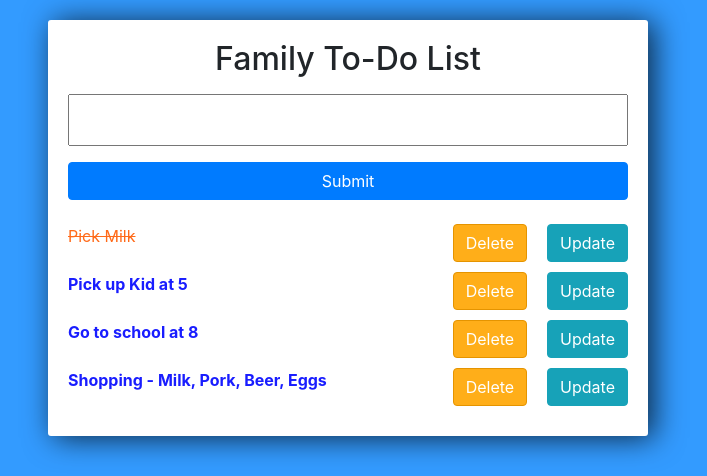
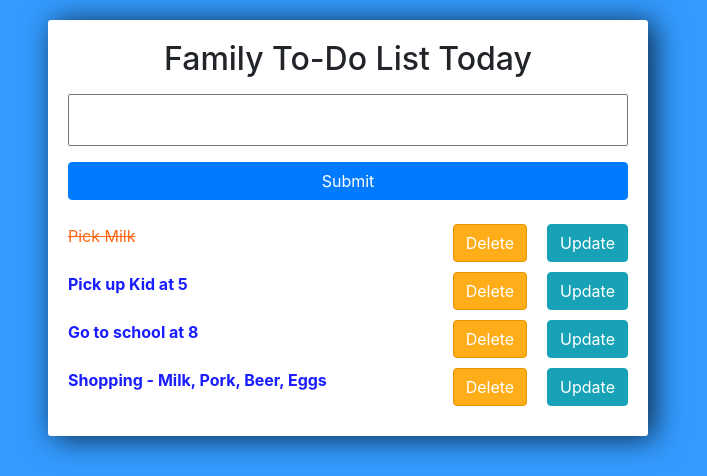
Before and after one commit to HyeonminPark/fam_app, a Django app: template fam_project/tasks/templates/tasks/list.html in a window 1280 px wide. Shown: the top 476 px of the page, without its empty margins (292-999 px from the left). Run offline with Django 3.2, Linux system fonts and the light colour scheme; the template is opened without the code that fills it: values that come from a table or form of the project are taken from there, others are empty; data comes from the database, SQL or seed files in the repository; both versions use the stored data as it was after the commit; form fields are guessed from the names that the template uses; some libraries are stand-ins or nearby versions.

Commit message:
Updated_4_20201207

```diff
--- a/fam_project/tasks/templates/tasks/list.html
+++ b/fam_project/tasks/templates/tasks/list.html
@@ -50,7 +50,7 @@
 
 <div class="center-column">
 
-    <h2 class="head">Family To-Do List</h2>
+    <h2 class="head">Family To-Do List Today</h2>
 
     <form method="POST" action="/">
         {%csrf_token%}
```
Also changed, not shown: fam_project/db.sqlite3, fam_project/tasks/models.py (line endings or trailing spaces).
